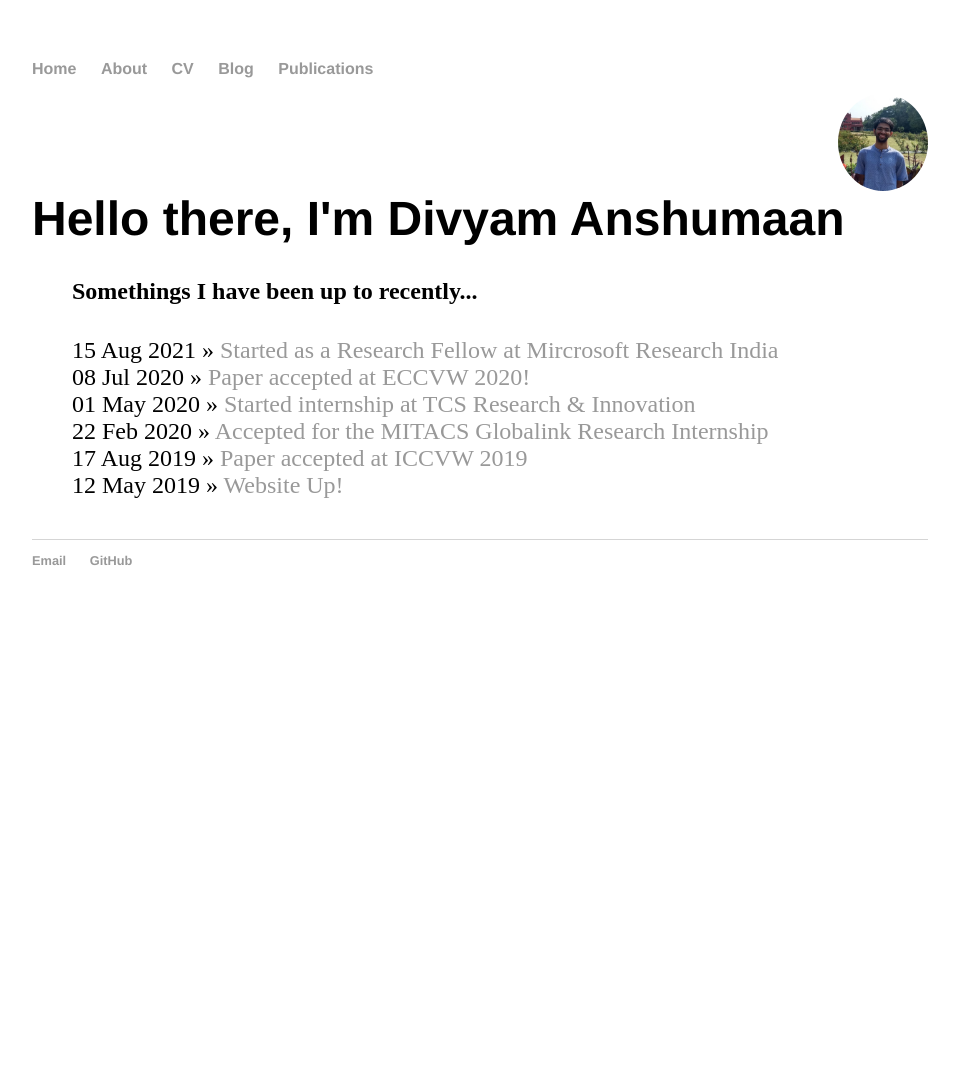
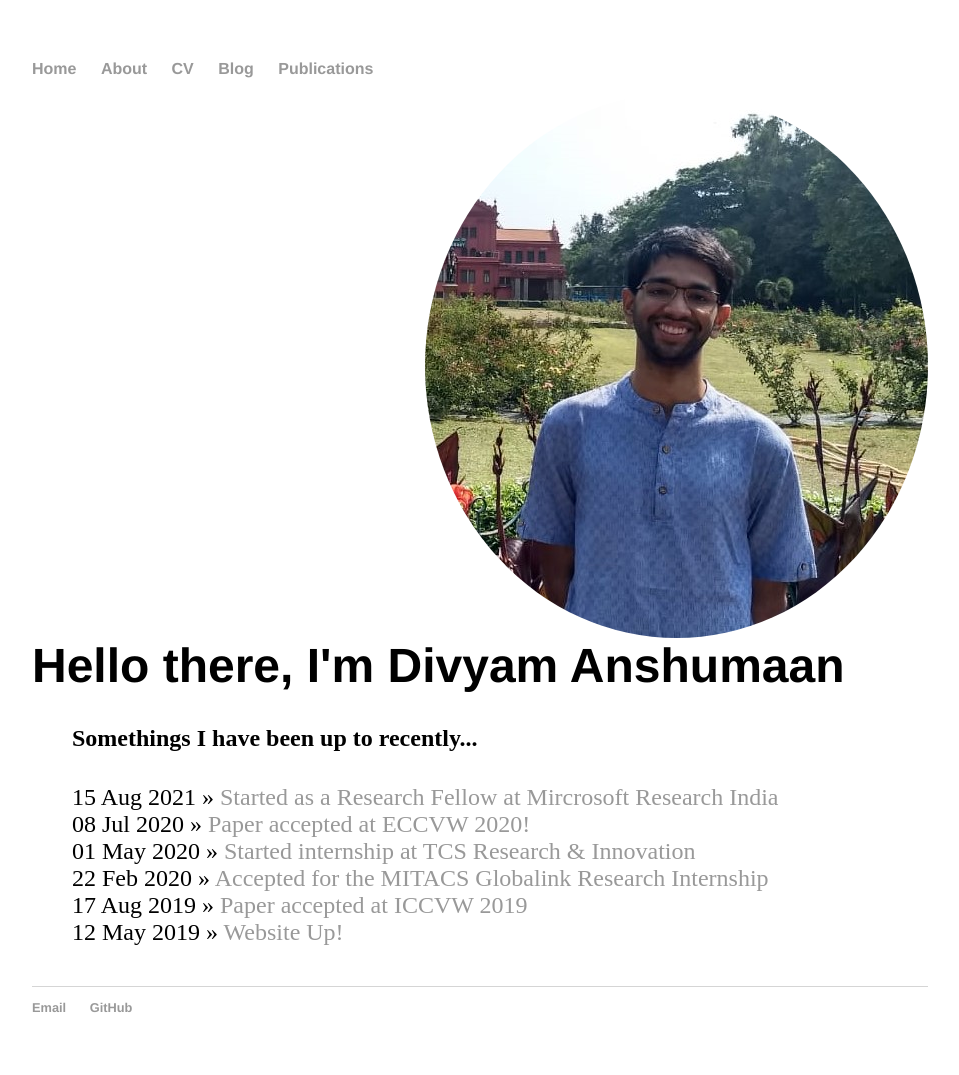
Before and after one commit to divyam02/divyam02_backup.github.io, a Jekyll site: the page built from index.html, in a window 1280 px wide. Shown: the whole page, without its empty margins (160-1119 px from the left). Built offline with Jekyll 4.4.1, drawn with Linux system fonts in a browser that asks for light colours; before the commit the page ends 900 px from its top, so only the background shows below that.

Commit message:
Update main.css

```diff
--- a/css/main.css
+++ b/css/main.css
@@ -44,6 +44,4 @@ ul.posts li {
 
 img {
   border-radius: 50%;
-  width: 10%;
-  height: auto;
 }
```
